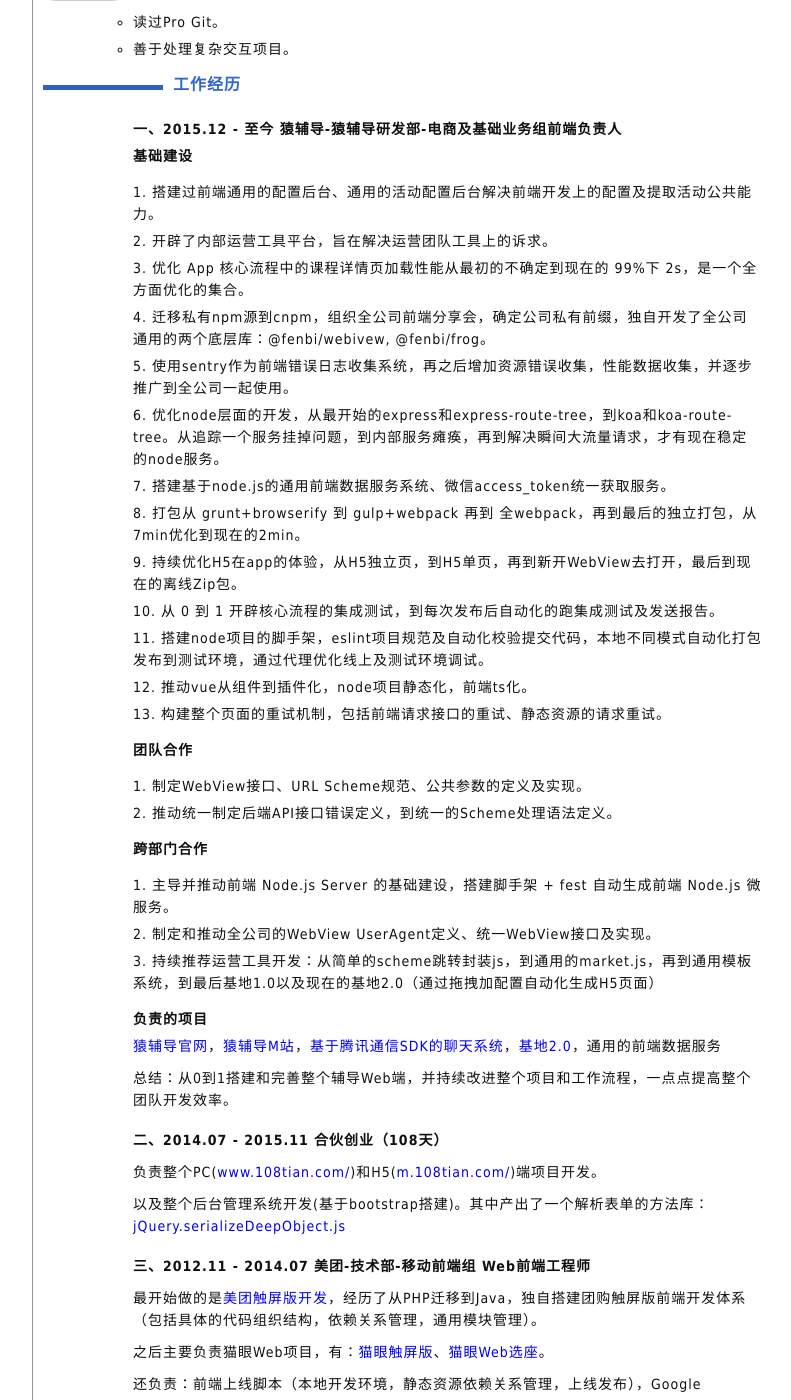
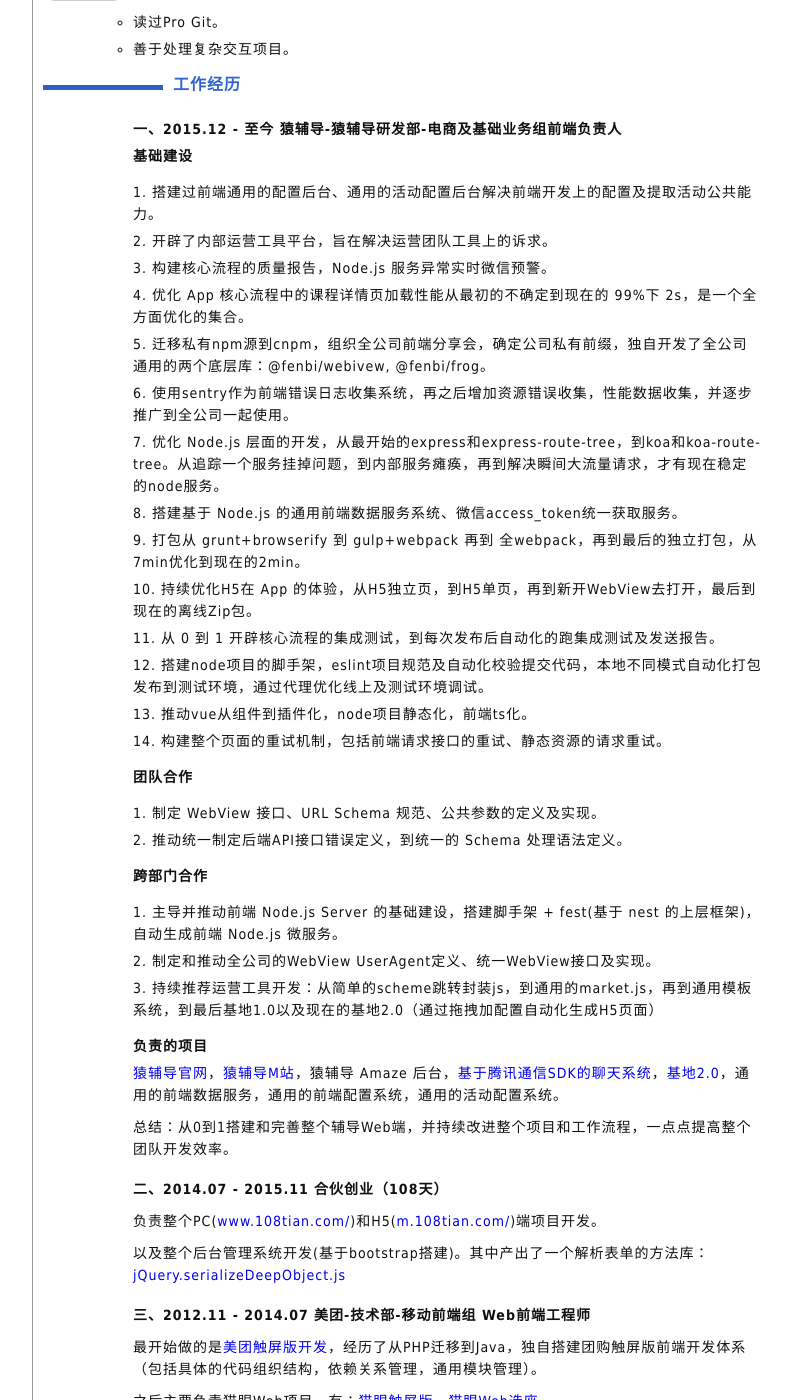
Before and after one commit to yss/yss.github.io, a Jekyll site: the page resume/index.html, which Jekyll copies as it is, in a window 1280 px wide and 1400 px high, scrolled down 473 px. Shown: the whole window, without its empty margins (348-1139 px from the left). Built offline with Jekyll 4.4.1, drawn with Linux system fonts in a browser that asks for light colours.

Commit message:
update: resume

```diff
--- a/resume/index.html
+++ b/resume/index.html
@@ -136,13 +136,14 @@
 								<ol>
 									<li>搭建过前端通用的配置后台、通用的活动配置后台解决前端开发上的配置及提取活动公共能力。</li>
 									<li>开辟了内部运营工具平台，旨在解决运营团队工具上的诉求。</li>
+									<li>构建核心流程的质量报告，Node.js 服务异常实时微信预警。</li>
 									<li>优化 App 核心流程中的课程详情页加载性能从最初的不确定到现在的 99%下 2s，是一个全方面优化的集合。</li>
 									<li>迁移私有npm源到cnpm，组织全公司前端分享会，确定公司私有前缀，独自开发了全公司通用的两个底层库：@fenbi/webivew, @fenbi/frog。</li>
 									<li>使用sentry作为前端错误日志收集系统，再之后增加资源错误收集，性能数据收集，并逐步推广到全公司一起使用。</li>
-									<li>优化node层面的开发，从最开始的express和express-route-tree，到koa和koa-route-tree。从追踪一个服务挂掉问题，到内部服务瘫痪，再到解决瞬间大流量请求，才有现在稳定的node服务。</li>
-									<li>搭建基于node.js的通用前端数据服务系统、微信access_token统一获取服务。</li>
+									<li>优化 Node.js 层面的开发，从最开始的express和express-route-tree，到koa和koa-route-tree。从追踪一个服务挂掉问题，到内部服务瘫痪，再到解决瞬间大流量请求，才有现在稳定的node服务。</li>
+									<li>搭建基于 Node.js 的通用前端数据服务系统、微信access_token统一获取服务。</li>
 									<li>打包从 grunt+browserify 到 gulp+webpack 再到 全webpack，再到最后的独立打包，从7min优化到现在的2min。</li>
-									<li>持续优化H5在app的体验，从H5独立页，到H5单页，再到新开WebView去打开，最后到现在的离线Zip包。</li>
+									<li>持续优化H5在 App 的体验，从H5独立页，到H5单页，再到新开WebView去打开，最后到现在的离线Zip包。</li>
 									<li>从 0 到 1 开辟核心流程的集成测试，到每次发布后自动化的跑集成测试及发送报告。</li>
 									<li>搭建node项目的脚手架，eslint项目规范及自动化校验提交代码，本地不同模式自动化打包发布到测试环境，通过代理优化线上及测试环境调试。</li>
 									<li>推动vue从组件到插件化，node项目静态化，前端ts化。</li>
@@ -150,17 +151,17 @@
 								</ol>
 								<h5>团队合作</h5>
 								<ol>
-									<li>制定WebView接口、URL Scheme规范、公共参数的定义及实现。</li>
-									<li>推动统一制定后端API接口错误定义，到统一的Scheme处理语法定义。</li>
+									<li>制定 WebView 接口、URL Schema 规范、公共参数的定义及实现。</li>
+									<li>推动统一制定后端API接口错误定义，到统一的 Schema 处理语法定义。</li>
 								</ol>
 								<h5>跨部门合作</h5>
 								<ol>
-									<li>主导并推动前端 Node.js Server 的基础建设，搭建脚手架 + fest 自动生成前端 Node.js 微服务。</li>
+									<li>主导并推动前端 Node.js Server 的基础建设，搭建脚手架 + fest(基于 nest 的上层框架)，自动生成前端 Node.js 微服务。</li>
 									<li>制定和推动全公司的WebView UserAgent定义、统一WebView接口及实现。</li>
 									<li>持续推荐运营工具开发：从简单的scheme跳转封装js，到通用的market.js，再到通用模板系统，到最后基地1.0以及现在的基地2.0（通过拖拽加配置自动化生成H5页面）</li>
 								</ol>
 								<h5>负责的项目</h5>
-								<p><a href="https://www.yuanfudao.com/">猿辅导官网</a>，<a href="https://m.yuanfudao.com/">猿辅导M站</a>，<a href="https://www.yuanfudao.com/tutor-web-chat">基于腾讯通信SDK的聊天系统</a>，<a href="https://m.yuanfudao.com/tutor-web-market">基地2.0</a>，通用的前端数据服务</p>
+								<p><a href="https://www.yuanfudao.com/">猿辅导官网</a>，<a href="https://m.yuanfudao.com/">猿辅导M站</a>，猿辅导 Amaze 后台，<a href="https://www.yuanfudao.com/tutor-web-chat">基于腾讯通信SDK的聊天系统</a>，<a href="https://m.yuanfudao.com/tutor-web-market">基地2.0</a>，通用的前端数据服务，通用的前端配置系统，通用的活动配置系统。</p>
 								<p>总结：从0到1搭建和完善整个辅导Web端，并持续改进整个项目和工作流程，一点点提高整个团队开发效率。</p>
                             </div>
                         </div>
```
